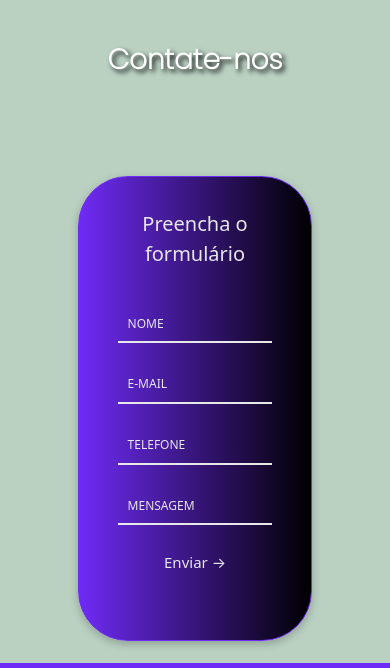
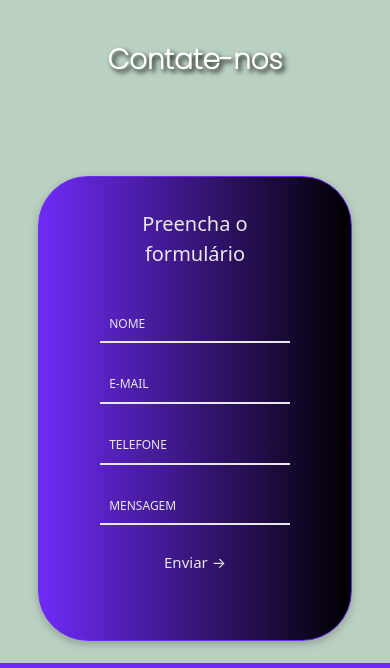
Before and after one commit to equipeNext/SiteEquipeNext, a website: page paginaContato.html in a window 390 px wide. Shown: the part 63-731 px from the top of the page. Drawn offline with nearby package versions, Linux system fonts and the light colour scheme.

Commit message:
Update Style-Contato.css
Update

```diff
--- a/css/CSS-CONTATO/Style-Contato.css
+++ b/css/CSS-CONTATO/Style-Contato.css
@@ -146,7 +146,6 @@ textarea {
     border-bottom: 2px solid #e8e8e8;
     background: transparent;
     border-radius: none;
-    width: 100%;
     resize: none;
 }
 input[type=number]::-webkit-inner-spin-button {
@@ -370,7 +369,7 @@ input[type=number]::-webkit-inner-spin-button {
 @media screen and (max-width: 680px) {
     .Mensagem {
         width: 100%;
-        padding: 10%
+        padding: 40%
     }
 
     .input,
@@ -388,7 +387,7 @@ input[type=number]::-webkit-inner-spin-button {
     .Mensagem {
         width: auto;
         height: 65vh;
-        padding: 10%;
+        padding: 40%;
         margin-bottom: 22px;
     }
 
@@ -415,7 +414,7 @@ input[type=number]::-webkit-inner-spin-button {
     .Mensagem {
         width: auto;
         height: 55vh;
-        padding: 10%;
+        padding: 40%;
         margin-bottom: 22px;
     }
 
```
